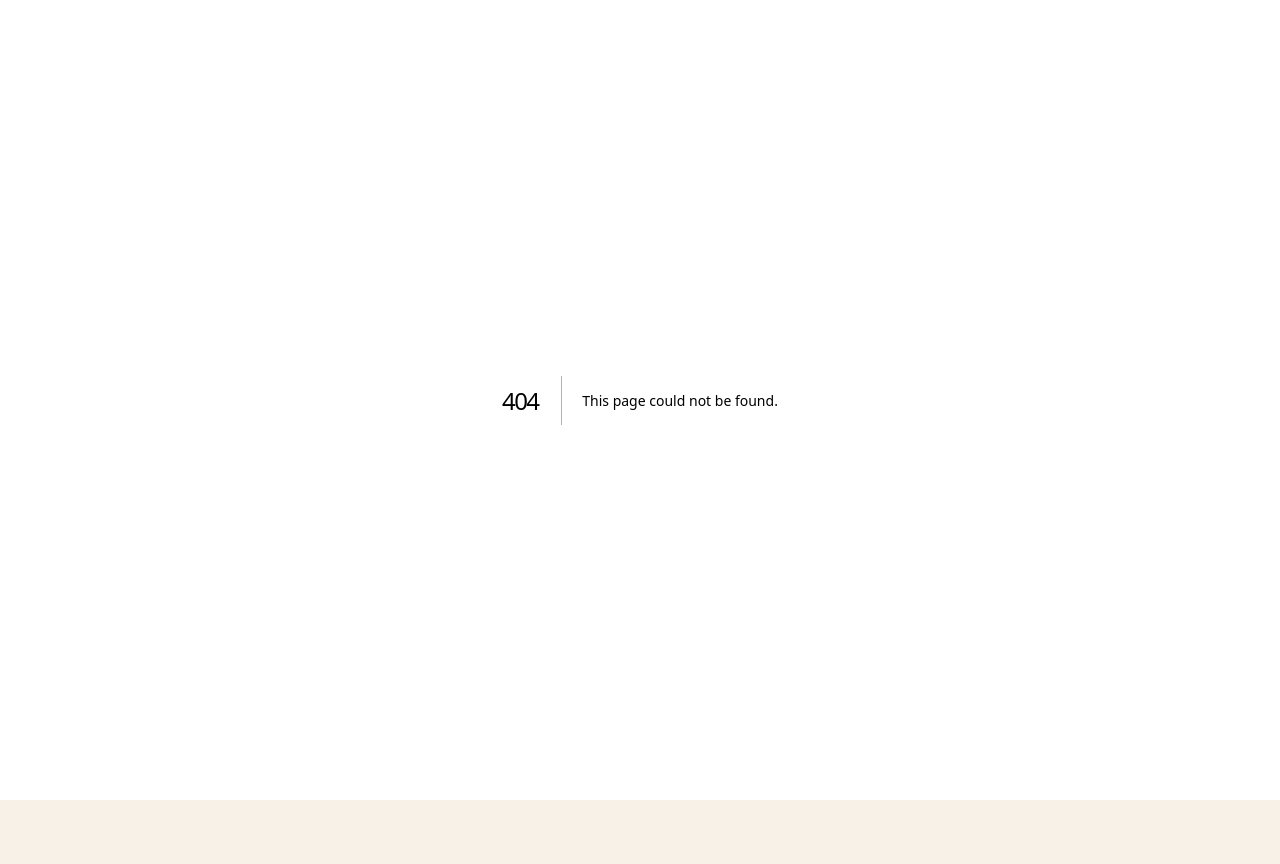
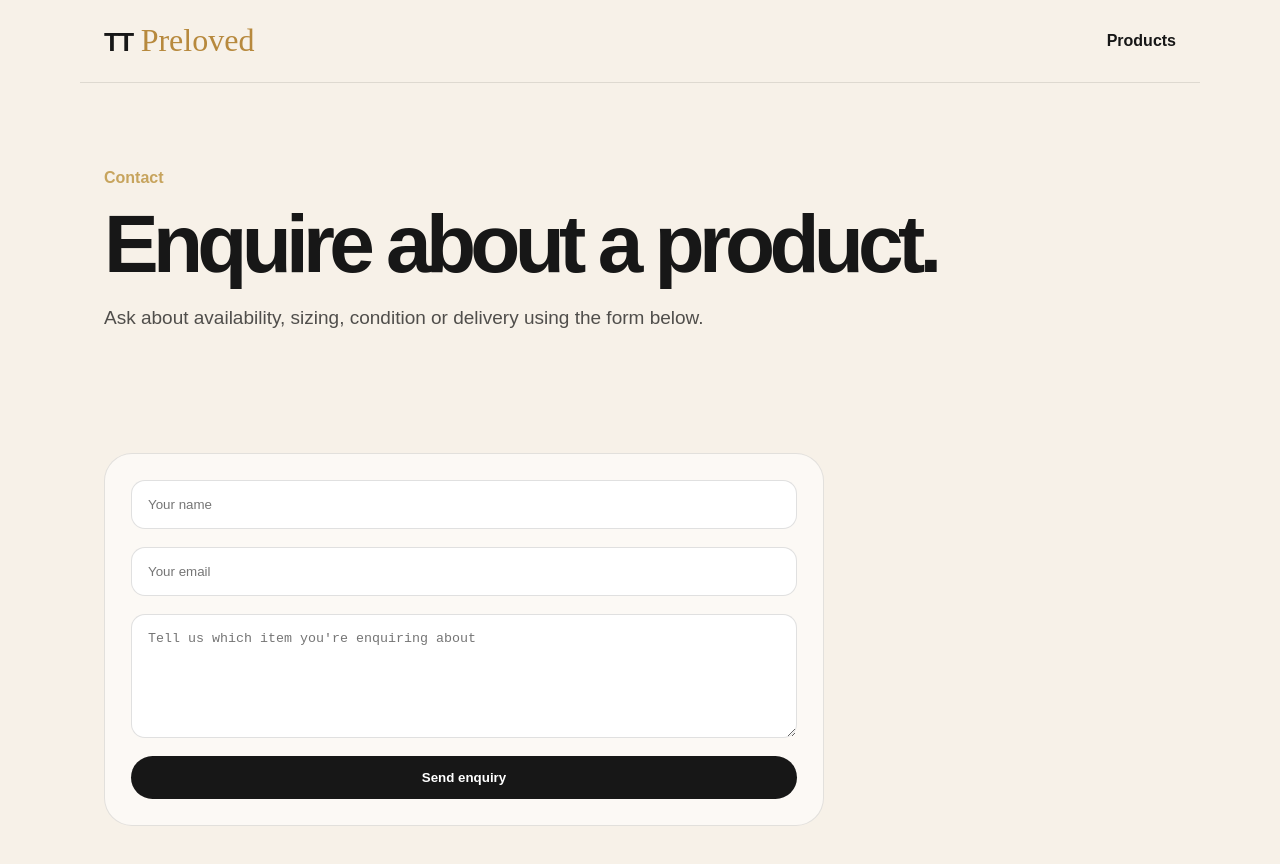
Before and after one commit to deangudgeon123-hub/TT-preloved-, a Next.js app: page /contact in a window 1280 px wide. Before the commit this address had no page. Shown: the top 864 px of the page. Before the commit the page ends 800 px from the top, so only its background shows below. Built offline with nearby package versions, Linux system fonts and the light colour scheme.

Commit message:
Add contact form with honeypot spam protection

```diff
--- /dev/null
+++ b/app/contact/page.tsx
@@ -0,0 +1,62 @@
+import Link from 'next/link';
+
+export default function ContactPage() {
+  return (
+    <main className="site">
+      <nav className="nav">
+        <Link href="/" className="logo">
+          <span className="logoMark">TT</span>
+          <span className="logoScript">Preloved</span>
+        </Link>
+
+        <div className="navLinks">
+          <Link href="/products">Products</Link>
+        </div>
+      </nav>
+
+      <section className="pageHeader">
+        <p className="gold"><strong>Contact</strong></p>
+        <h1>Enquire about a product.</h1>
+        <p className="lead">
+          Ask about availability, sizing, condition or delivery using the form below.
+        </p>
+      </section>
+
+      <section className="section">
+        <form className="card" style={{ maxWidth: '720px' }}>
+          <div style={{ display: 'grid', gap: '18px' }}>
+            <input
+              type="text"
+              placeholder="Your name"
+              style={{ padding: '16px', borderRadius: '14px', border: '1px solid rgba(0,0,0,.12)' }}
+            />
+
+            <input
+              type="email"
+              placeholder="Your email"
+              style={{ padding: '16px', borderRadius: '14px', border: '1px solid rgba(0,0,0,.12)' }}
+            />
+
+            <textarea
+              placeholder="Tell us which item you're enquiring about"
+              rows={6}
+              style={{ padding: '16px', borderRadius: '14px', border: '1px solid rgba(0,0,0,.12)', resize: 'vertical' }}
+            />
+
+            <input
+              type="text"
+              name="website"
+              autoComplete="off"
+              tabIndex={-1}
+              style={{ display: 'none' }}
+            />
+
+            <button type="submit" className="button" style={{ border: 'none', cursor: 'pointer' }}>
+              Send enquiry
+            </button>
+          </div>
+        </form>
+      </section>
+    </main>
+  );
+}
```
